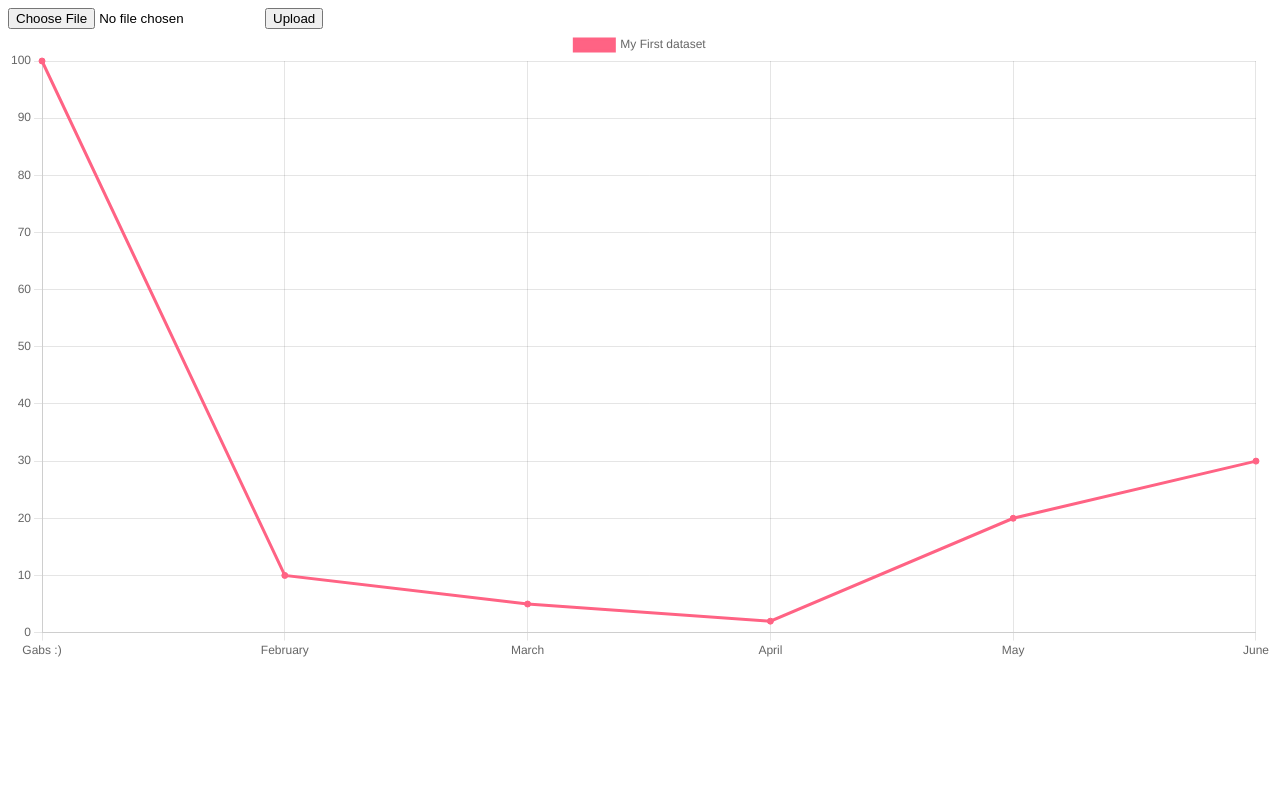
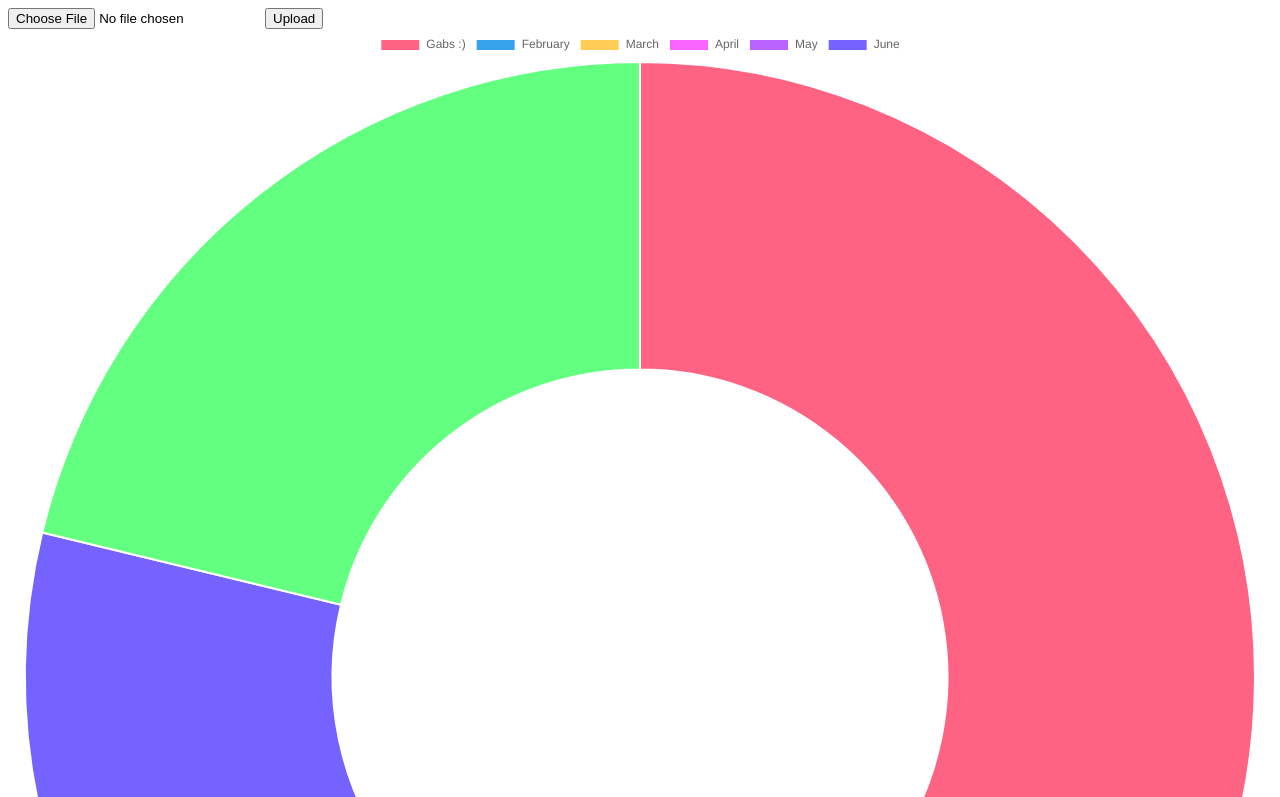
Before and after one commit to perfil-socioeconomico/trabalho-si-2022, a plain HTML site: page index.html in a window 1280 px wide. Shown: the top 797 px of the page. Drawn offline with nearby package versions, Linux system fonts and the light colour scheme.

Commit message:
:sparkles: Donut and colors

```diff
--- a/index.html
+++ b/index.html
@@ -10,6 +10,7 @@
     <script src="https://cdnjs.cloudflare.com/ajax/libs/xlsx/0.17.5/xlsx.min.js"></script>
     <script src="https://cdn.jsdelivr.net/npm/chart.js"></script>
 
+    <script src="static.js"></script>
     <script src="index.js"></script>
 </head>
 <body>
@@ -32,14 +33,13 @@
           ],
           datasets: [{
             label: 'My First dataset',
-            backgroundColor: 'rgb(255, 99, 132)',
-            borderColor: 'rgb(255, 99, 132)',
+            backgroundColor: colors,
             data: [100, 10, 5, 2, 20, 30, 45],
           }]
         };
 
         const config = {
-          type: 'line',
+          type: 'doughnut',
           data: data,
           options: {}
         };
--- a/index.js
+++ b/index.js
@@ -1,3 +1,5 @@
+let chartData = []
+
 const upload = () => {
     //Recebe o arquivo do input 'file_upload'
     let files = document.getElementById('file_upload').files;
@@ -86,8 +88,7 @@ const fixData = (result) => {
 }
 
 const dataToGraph = (data) => {
-    let chartData = [];
-
+    chartData = [];
 
     const findLabelByName = (object, name) => {
         for(let i = 0; i < object.labels.length; i++){
@@ -137,5 +138,6 @@ const dataToGraph = (data) => {
         })
     })
     */
+
     console.log(chartData);
 }
--- /dev/null
+++ b/static.js
@@ -0,0 +1,10 @@
+colors = [
+    "#FF6384",
+    "#36A2EB",
+    "#FFCD56",
+    "#F963FF",
+    "#BB63FF",
+    "#7563FF",
+    "#63FF80",
+    "#FFA163"
+]
```
